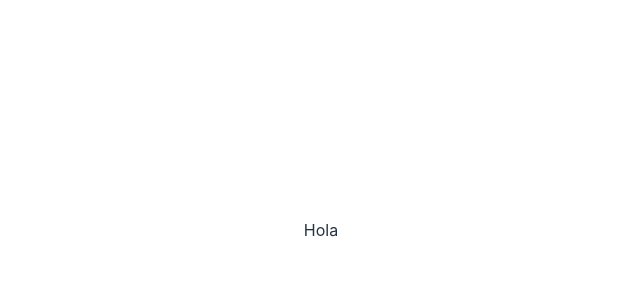
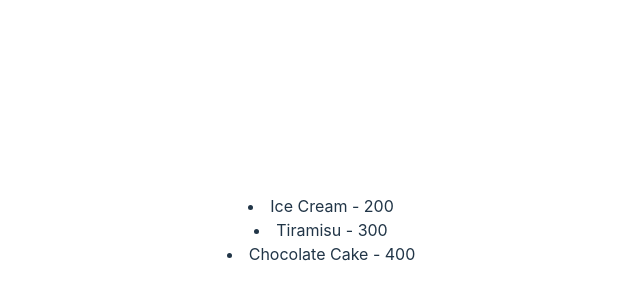
Before and after one commit to legodev/advanced-react, a React (Vite) app: page / in a window 1280 px wide. Shown: the part 170-470 px from the top of the page, without its empty margins (319-959 px from the left). Built offline with nearby package versions, Linux system fonts and the light colour scheme.

Commit message:
Filter, sort and map

```diff
--- a/src/App.jsx
+++ b/src/App.jsx
@@ -52,20 +52,79 @@ function App() {
   // })
   // console.log(rend)
 
-  const data2 = ["perro", "gato", "pepito"]
+  const desserts = [
+    {
+      name: 'Chocolate Cake',
+      calories: 400,
+      createdAt: '2022-09-01',
+    },
+    {
+      name: 'Ice Cream',
+      calories: 200,
+      createdAt: '2022-01-02',
+    },
+    {
+      name: 'Tiramisu',
+      calories: 300,
+      createdAt: '2021-10-03',
+    },
+    {
+      name: 'Cheesecake',
+      calories: 600,
+      createdAt: '2022-01-04',
+    },
+  ]
 
-  const data3 = [...data2]
-  data2.push("Manzana")
-  data3.push("caballo")
-  console.log(data2)
-  console.log(data3)
+  const sorted = (a, b) => a.calories - b.calories
 
-  const popp = data2.reverse()
-  console.log(popp)
+  const newDesserts = desserts.filter((dessert) => dessert.calories <= 500)
+  newDesserts.sort(sorted)
+  const dessertItem = newDesserts.map((element) => {
+    return (
+      <ListItem
+        key={element.createdAt}
+        title={element.name}
+        calories={element.calories}
+      />
+    )
+  })
+  console.log(newDesserts)
+
+  // const data2 = ["perro", "gato", "pepito"]
+  // const compareNumbers = (a, b) => a.pos - b.pos;
+
+  // const data3 = [...data2]
+  // const data4 = [{
+  //   cosito: "Pepito",
+  //   pos: 111,
+  // },{
+  //   cosito: "Marquitos",
+  //   pos: 20,
+  // },{
+  //   cosito: "Pepito",
+  //   pos: 35,
+  // }]
+
+  // data4.sort(compareNumbers)
+
+  // const data5 = data4.filter(element => element.pos <= 200)
+  // console.log(data5)
+
+  // console.log(data4)
+
+  // data3.splice(1,2,"manzana","perritoooo")
+  // const result = data2.slice(1,3)
+  // console.log(result);
+  // console.log(result);
+  // console.log(data3);
+  // console.log(data2);
+
   return (
     <>
       {/* <ul>{rend}</ul> */}
-      <p>Hola</p>
+      <div>
+        {dessertItem}
+      </div>
     </>
   )
 }
--- a/src/components/Container.jsx
+++ b/src/components/Container.jsx
@@ -1,10 +1,7 @@
-export default function ListItem({ title, description, price, image, alt }) {
+export default function ListItem({ title, calories }) {
   return (
     <li>
-      <h2>{title}</h2>
-      <p>{description}</p>
-      <p>{price}</p>
-      <img src={image} alt={alt} />
+      {title} - {calories}
     </li>
   )
 }
```
